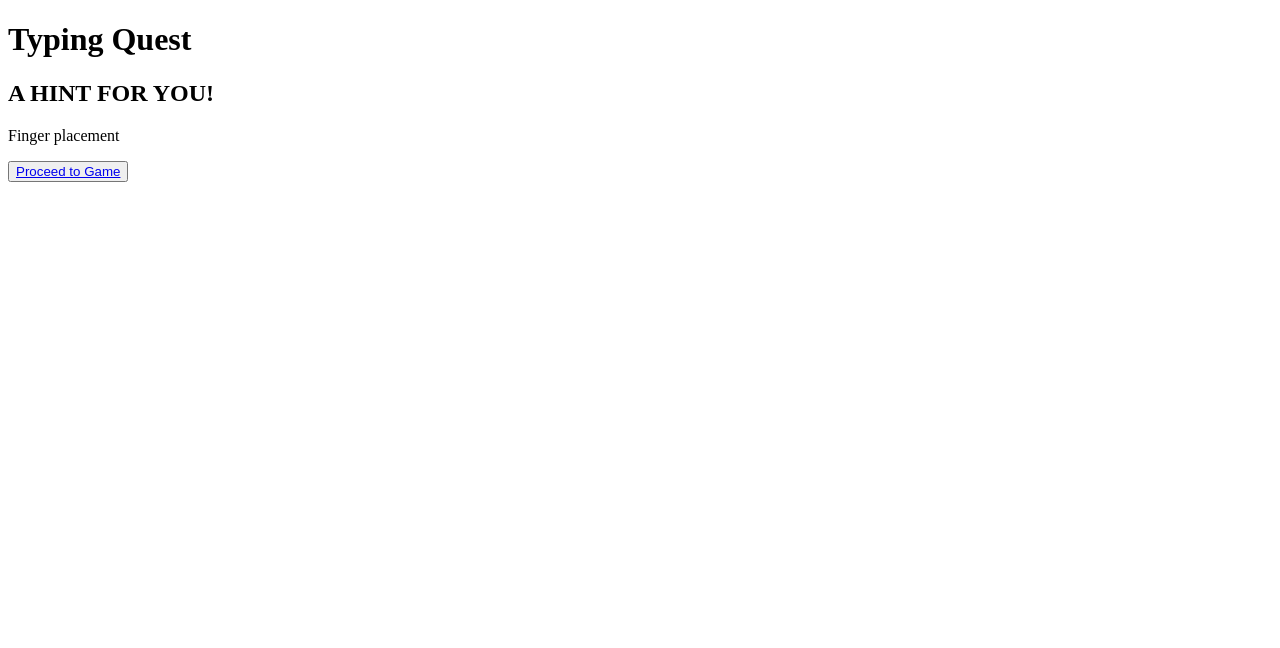
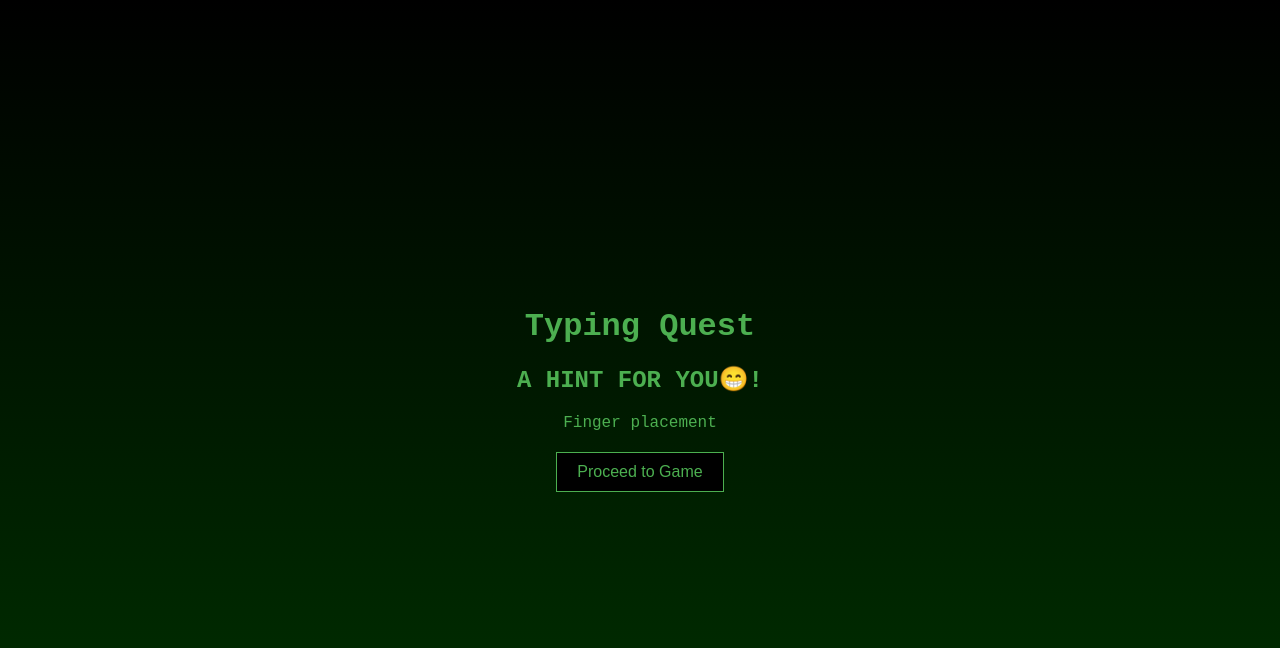
Before and after one commit to Mirembe-Peace/Gaming-AR-Chapter-main, a plain HTML site: page clone_clone/home.html in a window 1280 px wide. Drawn offline with Linux system fonts and the light colour scheme.

Commit message:
modified the css for the home page

```diff
--- a/clone_clone/home.html
+++ b/clone_clone/home.html
@@ -4,26 +4,24 @@
     <meta charset="UTF-8">
     <meta name="viewport" content="width=device-width, initial-scale=1.0">
     <title>UCU Typist Game</title>
+    <link rel="stylesheet" href="style_1.css">
 </head>
 <body>
-    <div class="INSTRUCTION BOARD">
+    <div class="instruction board">
     <header>
         <h1>Typing Quest</h1>
-        <h2>A HINT FOR YOU!</h2>
+        <h2>A HINT FOR YOU😁!</h2>
 
     </header>
     <div>
         <p>Finger placement</p>
 
     </div>
-    </div>
-    <div>
+
     <footer>
         <button><a href="index.html">
             Proceed to Game </a></button>
     </footer>
-    </div>
-    <style src="style.css"></style>
 
-</body>
+</body></div>
 </html>
--- /dev/null
+++ b/clone_clone/style_1.css
@@ -0,0 +1,57 @@
+* {
+    margin: 0;
+    padding: 0;
+    box-sizing: border-box;
+}
+
+body {
+    font-family: "Courier New", Courier, monospace; /* Monospace font for console look */
+    display: flex;
+    justify-content: center;
+    align-items: center;
+    height: 100vh;
+    background: linear-gradient(180deg, #000 0%, #003300 100%); /* Matrix-like dark green gradient */
+    color: #4caf50; /* Matrix green */
+    overflow: auto;
+    text-align: center; /* Center align text */
+}
+
+.instruction_board {
+    border: none;
+    position: absolute;
+    top: 50%;
+    left: 50%;
+    transform: translate(-50%, -50%);
+    width: 80%; /* Adjust width as needed */
+    padding: 20px; /* Add padding for spacing */
+    color: #4caf50;
+    background: linear-gradient(180deg, #000 0%, #003300 100%); /* Matrix-like dark green gradient */
+    text-align: center; /* Center align text */
+}
+
+header h1, header h2 {
+    margin-bottom: 20px; /* Add margin for spacing */
+}
+
+footer {
+    margin-top: 20px; /* Add margin for spacing */
+}
+
+footer button a {
+    text-decoration: none;
+    color: #4caf50;
+}
+
+footer button {
+    background-color: #000;
+    border: 1px solid #4caf50;
+    padding: 10px 20px;
+    cursor: pointer;
+    color: #4caf50;
+    font-size: 16px;
+}
+
+footer button:hover {
+    background-color: #051905;
+    color: #000;
+}
```
